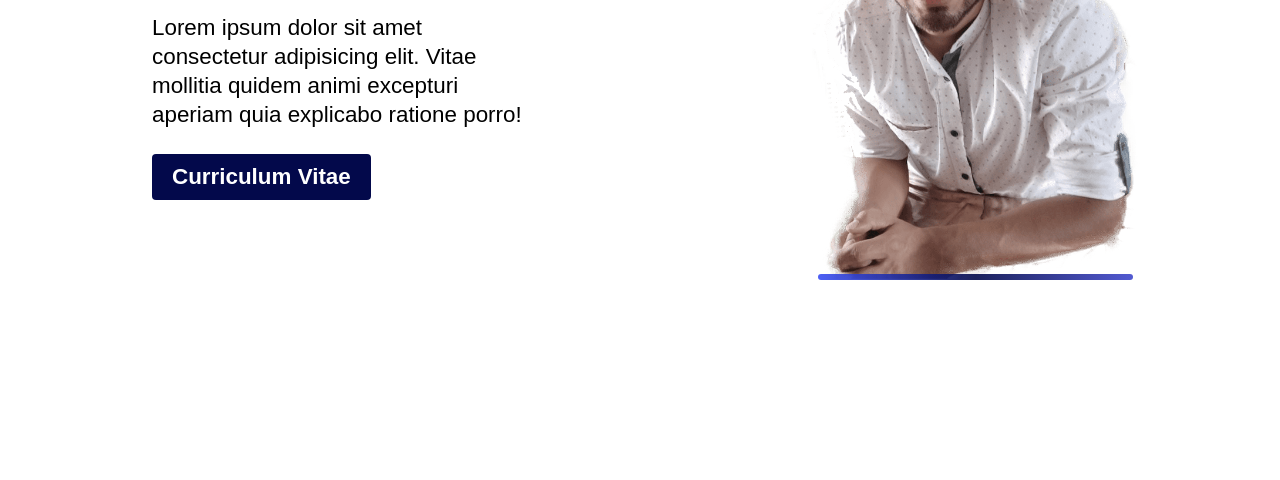
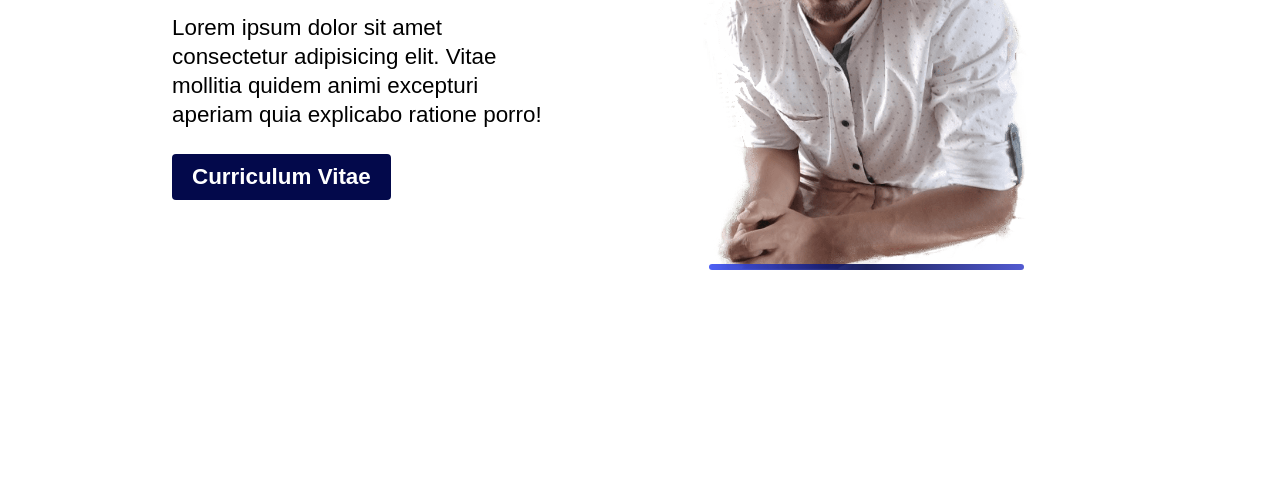
Before and after one commit to Andres-Santacruz/Andres-santacruz-dev, a website built with Vite: page index.html in a window 1280 px wide. Shown: the part 320-800 px from the top of the page. Built offline with nearby package versions, Linux system fonts and the light colour scheme.

Commit message:
[FIX]: fix padding of the perfil

```diff
--- a/css/perfil.css
+++ b/css/perfil.css
@@ -1,13 +1,13 @@
 .perfil {
-  padding-top: 10px;
   display: flex;
+  padding: 0 20px;
   flex-direction: column;
   align-items: center;
   margin: 0 auto;
   max-width: var(--max-width);
 }
 .perfil-info {
-  width: 100%;
+  padding-top: 20px;
 }
 
 .perfil-info-h1 {
```
